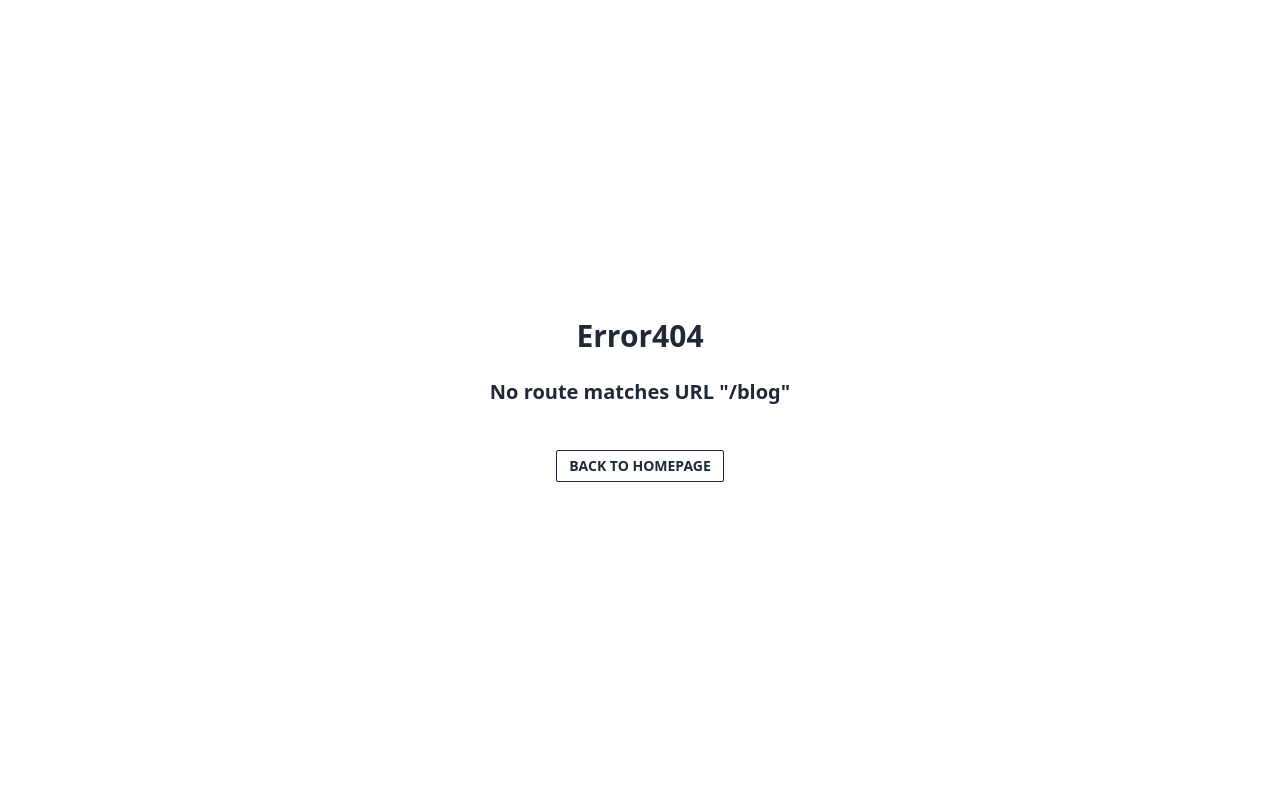
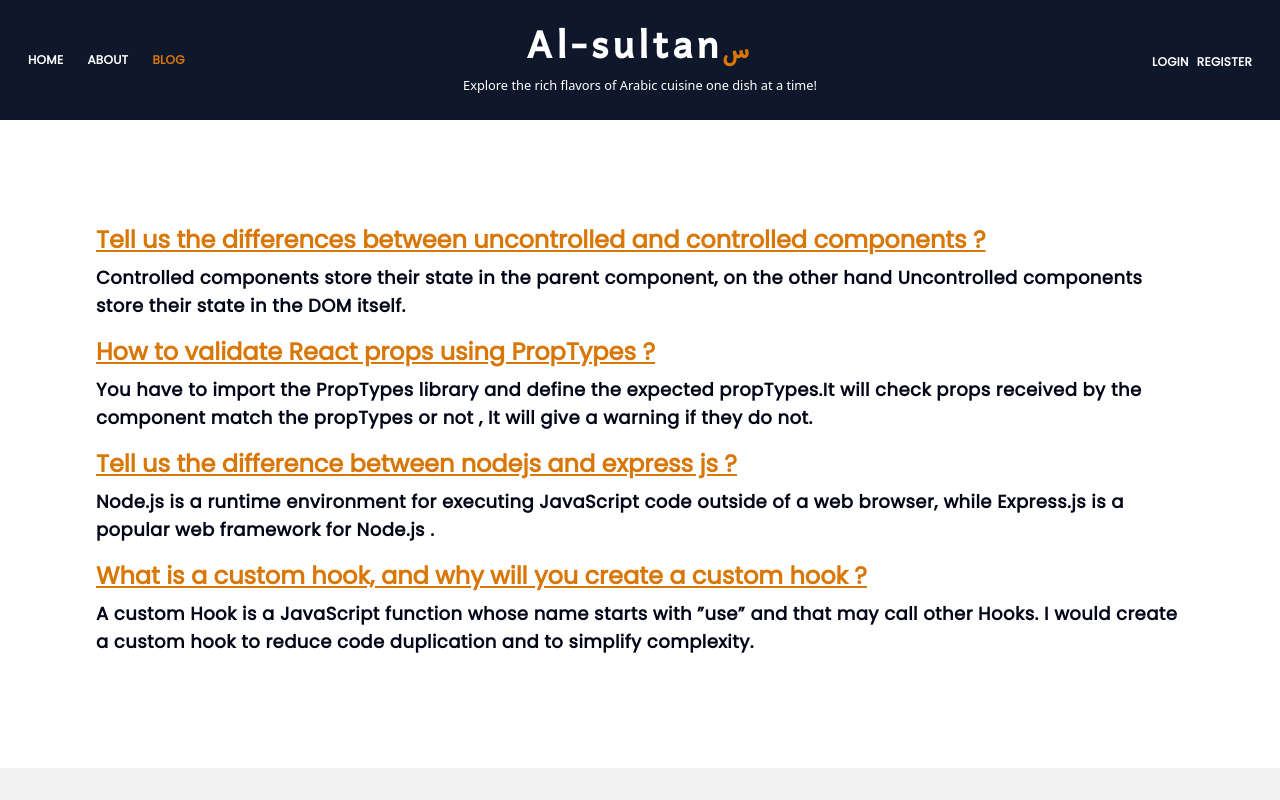
Before and after one commit to Irfanulamin/Al-Sultan-Client, a React (Vite) app: page /blog in a window 1280 px wide. Shown: the top 800 px of the page. Built offline with nearby package versions, Linux system fonts and the light colour scheme; no server answers.

Commit message:
blog question answered and some ui changes to make it more approchable

```diff
--- a/src/components/pages/About.jsx
+++ b/src/components/pages/About.jsx
@@ -1,7 +1,7 @@
 import React from "react";
 
 const About = () => {
-  return <div></div>;
+  return <div className="h-screen"></div>;
 };
 
 export default About;
--- /dev/null
+++ b/src/components/pages/Blogs.jsx
@@ -0,0 +1,41 @@
+import React from "react";
+
+const Blog = () => {
+  return (
+    <div className="p-4 md:p-24 lg:p-24">
+      <h2 className="text-amber-600 text-2xl font-bold my-2  primary_text underline">
+        Tell us the differences between uncontrolled and controlled components ?
+      </h2>
+      <p className=" text-slate-950 text-lg font-bold mb-4 primary_text  tracking-wide">
+        Controlled components store their state in the parent component, on the
+        other hand Uncontrolled components store their state in the DOM itself.
+      </p>
+      <h2 className="text-amber-600 text-2xl font-bold my-2  primary_text underline">
+        How to validate React props using PropTypes ?
+      </h2>
+      <p className=" text-slate-950 text-lg font-bold mb-4 primary_text  tracking-wide">
+        You have to import the PropTypes library and define the expected
+        propTypes.It will check props received by the component match the
+        propTypes or not , It will give a warning if they do not.
+      </p>
+      <h2 className="text-amber-600 text-2xl font-bold my-2  primary_text underline">
+        Tell us the difference between nodejs and express js ?
+      </h2>
+      <p className=" text-slate-950 text-lg font-bold mb-4 primary_text  tracking-wide">
+        Node.js is a runtime environment for executing JavaScript code outside
+        of a web browser, while Express.js is a popular web framework for
+        Node.js .
+      </p>
+      <h2 className="text-amber-600 text-2xl font-bold my-2  primary_text underline">
+        What is a custom hook, and why will you create a custom hook ?
+      </h2>
+      <p className=" text-slate-950 text-lg font-bold mb-4 primary_text  tracking-wide">
+        A custom Hook is a JavaScript function whose name starts with ”use” and
+        that may call other Hooks. I would create a custom hook to reduce code
+        duplication and to simplify complexity.
+      </p>
+    </div>
+  );
+};
+
+export default Blog;
--- a/src/components/pages/TypesOfChefSection.jsx
+++ b/src/components/pages/TypesOfChefSection.jsx
@@ -15,7 +15,7 @@ const TypesOfChefSection = () => {
         </p>
       </div>
       <div className=" mt-12 grid w-full gap-7 px-1 md:px-2 lg:px-24 grid-cols-1 md:grid-cols-3 lg:grid-cols-3  place-items-center">
-        <div className="p-7 bg-white border border-black mx-4 shadow-lg">
+        <div className="p-7 bg-white mx-4 shadow-lg">
           <h2 className="text-2xl mb-2 font-semibold primary_text p-2 bg-red-700 border border-red-700 text-white  ">
             Expert
           </h2>
@@ -33,7 +33,7 @@ const TypesOfChefSection = () => {
             . Often explores the cultural origins and history of dishes
           </p>
         </div>
-        <div className="p-7 border bg-white border-black mx-4">
+        <div className="p-7  bg-white mx-4">
           <h2 className="text-2xl mb-2 border-none font-semibold primary_text p-2 bg-yellow-500  border border-yellow-500 text-white   ">
             Intermediate
           </h2>
@@ -50,7 +50,7 @@ const TypesOfChefSection = () => {
             . May feature regional or seasonal ingredients
           </p>
         </div>
-        <div className="p-7 border bg-white border-black mx-4">
+        <div className="p-7  bg-white  mx-4">
           <h2 className="text-2xl mb-2 border-none font-semibold primary_text p-2 bg-green-700 border border-green-700 text-white   ">
             Rookie
           </h2>
--- a/src/components/shared/Header.jsx
+++ b/src/components/shared/Header.jsx
@@ -48,9 +48,9 @@ const Header = () => {
               className={({ isActive }) =>
                 isActive ? "is_active" : "not_active"
               }
-              to="/blogs"
+              to="/blog"
             >
-              Blogs
+              Blog
             </NavLink>
           </div>
         </div>
--- a/src/main.jsx
+++ b/src/main.jsx
@@ -11,6 +11,7 @@ import ChefRecipes from "./components/pages/ChefRecipes";
 import ErrorPage from "./components/pages/ErrorPage";
 import About from "./components/pages/About";
 import PrivateRoute from "./routes/PrivateRoute";
+import Blog from "./components/pages/blogs";
 
 const router = createBrowserRouter([
   {
@@ -35,6 +36,10 @@ const router = createBrowserRouter([
         element: <Register></Register>,
       },
       {
+        path: "/blog",
+        element: <Blog></Blog>,
+      },
+      {
         path: "/chefs/:id",
         element: (
           <PrivateRoute>
```
Also changed, not shown: 1 other file (tests, documents, lock files or other folders).
